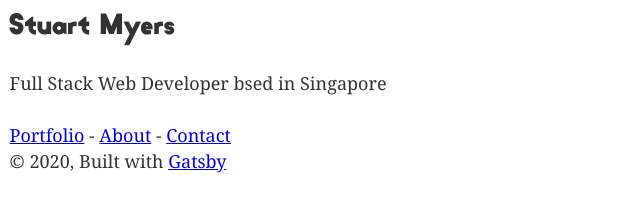
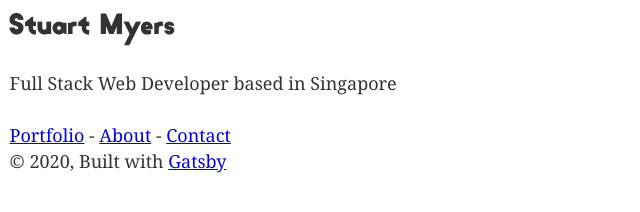
Before and after one commit to LaustinSpayce/stuartmyers-portfolio, a Gatsby site: page / in a window 1280 px wide. Shown: the part 182-394 px from the top of the page, 170-810 px from the left. Built offline with nearby package versions, Linux system fonts and the light colour scheme; Gatsby itself is replaced by a stand-in of ours.

Commit message:
fix typo

```diff
--- a/src/pages/index.js
+++ b/src/pages/index.js
@@ -9,7 +9,7 @@ const IndexPage = () => (
     <SEO title="Home" />
     <h1>Hello</h1>
     <h2>Stuart Myers</h2>
-    <p>Full Stack Web Developer bsed in Singapore</p>
+    <p>Full Stack Web Developer based in Singapore</p>
     <Link to="/blog/">Portfolio</Link> - <Link to="/about/">About</Link> -{" "}
     <Link to="/contact/">Contact</Link>
   </Layout>
```
